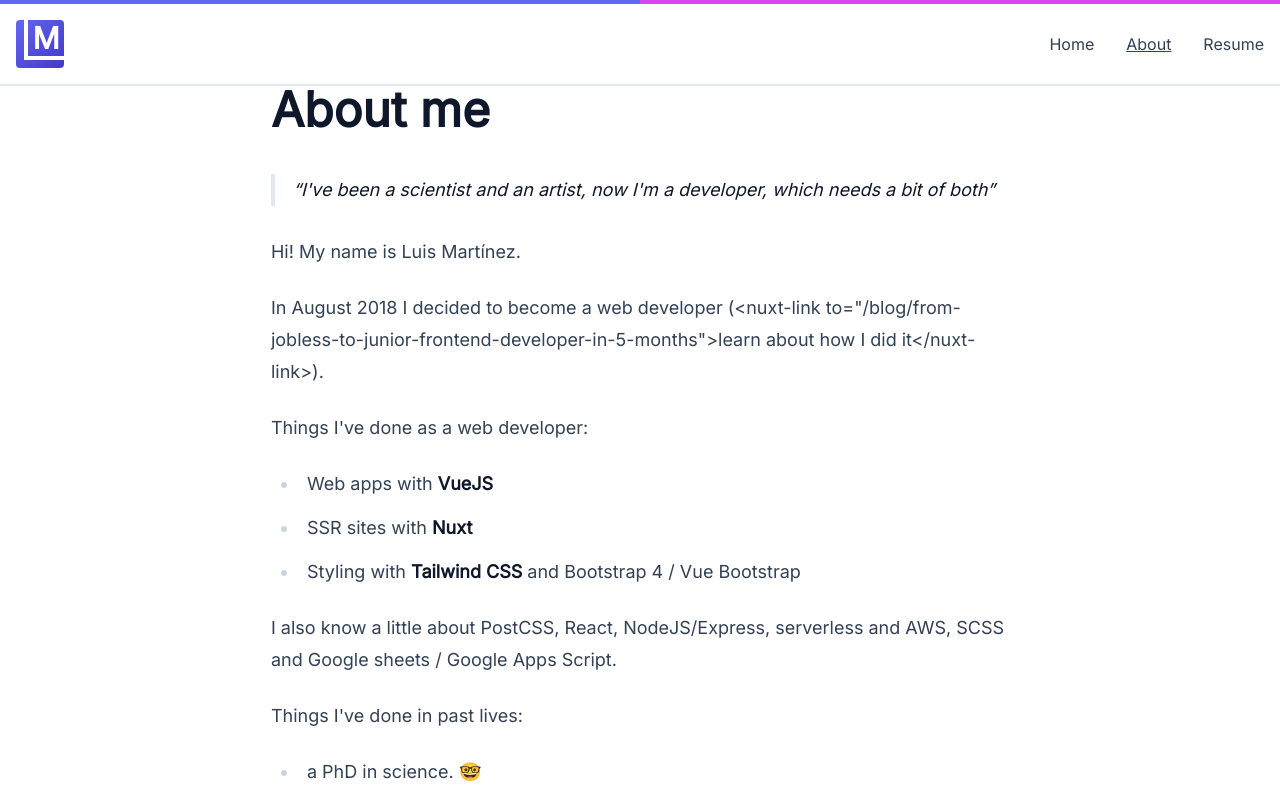
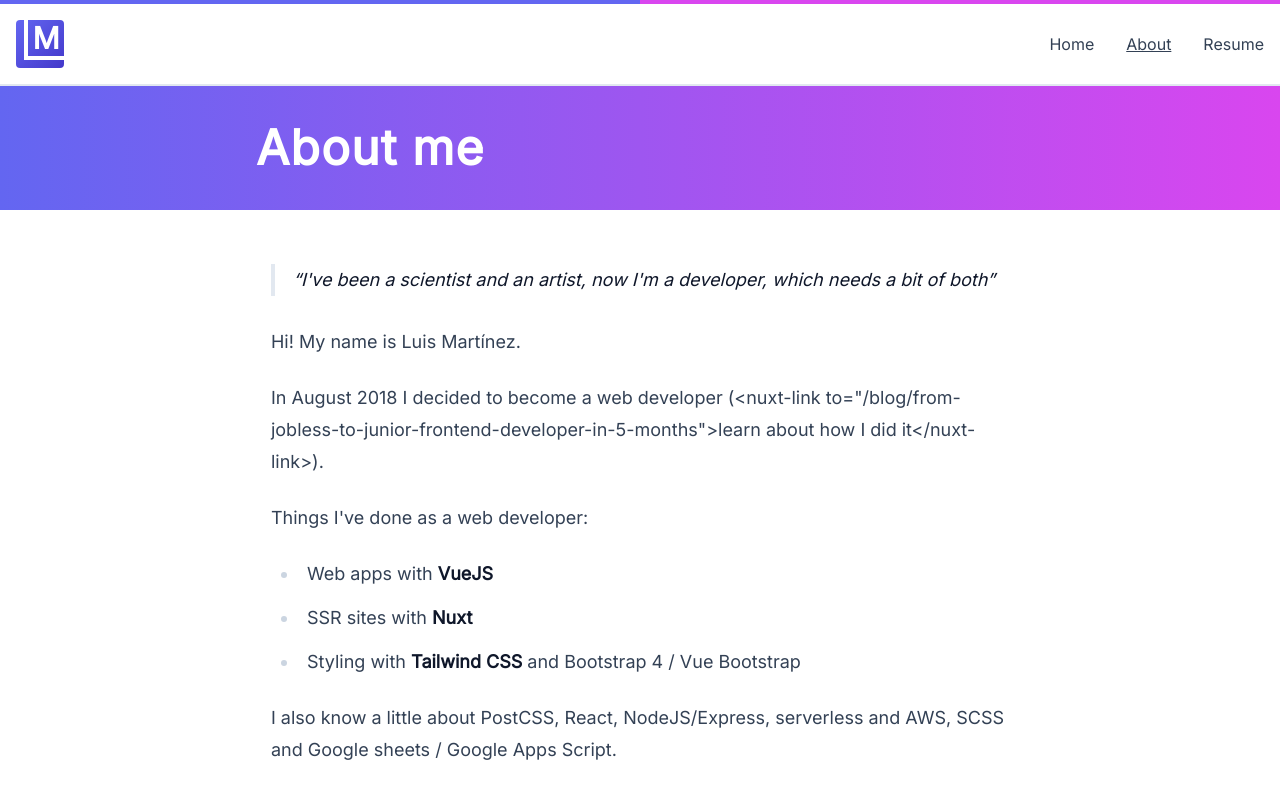
Before and after one commit to luismartinezs/luis-martinez-next-site, a Next.js app: page /about in a window 1280 px wide. Shown: the top 796 px of the page. Built offline with nearby package versions, Linux system fonts and the light colour scheme; no server answers; what @storyblok/react would draw is missing.

Commit message:
feat: unified layout across pages

```diff
--- a/blocks/CloudinaryImage.tsx
+++ b/blocks/CloudinaryImage.tsx
@@ -7,7 +7,7 @@ const CloudinaryImage = ({ blok }) => {
   let { src, alt } = blok;
   const hostUrl = `https://res.cloudinary.com/dicyllvry/image/upload/q_100/luis-martinez`;
   return (
-    <BlockWrapper width="text">
+    <BlockWrapper width="text" noPadding>
       <div {...storyblokEditable(blok)} key={blok._uid}>
         <img
           src={`${hostUrl}/${src}`}
--- a/blocks/HeroTitle.tsx
+++ b/blocks/HeroTitle.tsx
@@ -10,7 +10,7 @@ const HeroTitle = ({ blok, postTitle }) => {
     }
   }, [heroRef]);
 
-  const _title = blok.title || postTitle;
+  const _title = blok?.title || postTitle;
 
   return (
     <div ref={wrapperRef}>
--- a/blocks/RichText.tsx
+++ b/blocks/RichText.tsx
@@ -4,7 +4,7 @@ import BlockWrapper from "components/BlockWrapper";
 
 const RichText = ({ blok }) => {
   return (
-    <BlockWrapper width="text">
+    <BlockWrapper width="text" noPadding>
       <div {...storyblokEditable(blok)} key={blok._uid}>
         <RichTextRenderer richTextContent={blok.content} />
       </div>
--- a/blocks/YoutubeVideo.tsx
+++ b/blocks/YoutubeVideo.tsx
@@ -14,7 +14,7 @@ const YoutubeVideo = ({ blok }) => {
 
   return (
     <ClientOnly>
-      <BlockWrapper width="text">
+      <BlockWrapper width="text" noPadding>
         <div {...storyblokEditable(blok)} key={blok._uid}>
           <div className="max-w-3xl mx-auto">
             <iframe
--- a/components/BlockWrapper.tsx
+++ b/components/BlockWrapper.tsx
@@ -1,16 +1,25 @@
 import type { BlockWidth } from "types/types";
 import WidthWrapper from "./WidthWrapper";
+import SectionWrapper from "./SectionWrapper";
 import type { PropsWithChildren } from "types/types";
 
 type BlockWrapperProps = {
   width?: BlockWidth;
+  noPadding?: boolean;
+  yPadding?: "sm" | "md" | "lg" | "xl";
 };
 
 const BlockWrapper: React.FC<PropsWithChildren & BlockWrapperProps> = ({
   children,
   width = "block",
+  noPadding = false,
+  yPadding = "md",
 }) => {
-  return <WidthWrapper width={width}>{children}</WidthWrapper>;
+  return (
+    <SectionWrapper noPadding={noPadding} size={yPadding}>
+      <WidthWrapper width={width}>{children}</WidthWrapper>
+    </SectionWrapper>
+  );
 };
 
 export default BlockWrapper;
--- /dev/null
+++ b/components/PostsGrid.tsx
@@ -0,0 +1,22 @@
+import PostThumbnail from "components/PostThumbnail";
+import BlockWrapper from "components/BlockWrapper";
+
+const PostsGrid = ({ posts }) => {
+  return (
+    <BlockWrapper>
+      <h2 className="text-3xl font-semibold text-gray-800">Blog posts</h2>
+      <ul className="grid grid-cols-1 md:grid-cols-3 lg:grid-cols-4 mt-6 gap-4">
+        {posts.map(({ slug, content: { postTitle, featuredImage } }) => (
+          <PostThumbnail
+            key={slug}
+            slug={slug}
+            title={postTitle}
+            image={featuredImage}
+          />
+        ))}
+      </ul>
+    </BlockWrapper>
+  );
+};
+
+export default PostsGrid;
--- /dev/null
+++ b/components/SectionWrapper.tsx
@@ -0,0 +1,17 @@
+// adds vertical padding to a section
+
+const SectionWrapper = ({ children, noPadding = false, size = "md" }) => {
+  const baseClass = "section-wrapper";
+  const sizeMap = {
+    sm: "py-4",
+    md: "py-6",
+    lg: "py-10",
+    xl: "py-16",
+  };
+
+  const classes = `${baseClass} ${noPadding ? "" : sizeMap[size]}`;
+
+  return <div className={classes}>{children}</div>;
+};
+
+export default SectionWrapper;
--- a/content/about.md
+++ b/content/about.md
@@ -1,8 +1,6 @@
 ---
 title: About me - Luis Martinez Web Developer
 ---
-
-# About me
 
 > I've been a scientist and an artist, now I'm a developer, which needs a bit of both
 
--- a/pages/about.tsx
+++ b/pages/about.tsx
@@ -1,5 +1,7 @@
 import { getMarkdownContent } from "lib/markdown";
 import MarkdownContent from "components/MarkdownContent";
+import BlockWrapper from "components/BlockWrapper";
+import HeroTitle from "blocks/HeroTitle";
 
 export async function getStaticProps() {
   return {
@@ -8,7 +10,16 @@ export async function getStaticProps() {
 }
 
 const ResumePage = ({ frontmatter, content }) => {
-  return <MarkdownContent frontmatter={frontmatter} content={content} />;
+  return (
+    <div>
+      <div className="prose custom-prose">
+        <HeroTitle postTitle="About me" />
+      </div>
+      <BlockWrapper>
+        <MarkdownContent frontmatter={frontmatter} content={content} />
+      </BlockWrapper>
+    </div>
+  );
 };
 
 export default ResumePage;
--- a/pages/index.tsx
+++ b/pages/index.tsx
@@ -2,8 +2,7 @@ import type { NextPage } from "next";
 import Head from "next/head";
 import { useStoryblokState } from "@storyblok/react";
 import { getAllPosts } from "lib/storyblok";
-import PostThumbnail from "components/PostThumbnail";
-import WidthWrapper from "components/WidthWrapper";
+import PostsGrid from "components/PostsGrid";
 
 export async function getStaticProps() {
   const { posts } = await getAllPosts();
@@ -28,19 +27,7 @@ const Home: NextPage = ({ posts }) => {
         <meta name="description" content="Luis Martinez - Web Developer" />
         <link rel="icon" href="/favicon.ico" />
       </Head>
-      <WidthWrapper>
-        <h2 className="text-3xl font-semibold text-gray-800">Blog posts</h2>
-        <ul className="grid grid-cols-1 md:grid-cols-3 lg:grid-cols-4 mt-6 gap-4">
-          {posts.map(({ slug, content: { postTitle, featuredImage } }) => (
-            <PostThumbnail
-              key={slug}
-              slug={slug}
-              title={postTitle}
-              image={featuredImage}
-            />
-          ))}
-        </ul>
-      </WidthWrapper>
+      <PostsGrid posts={posts} />
     </div>
   );
 };
--- a/pages/resume.tsx
+++ b/pages/resume.tsx
@@ -1,5 +1,7 @@
 import { getMarkdownContent } from "lib/markdown";
 import MarkdownContent from "components/MarkdownContent";
+import BlockWrapper from "components/BlockWrapper";
+import HeroTitle from "blocks/HeroTitle";
 
 export async function getStaticProps() {
   return {
@@ -8,7 +10,16 @@ export async function getStaticProps() {
 }
 
 const ResumePage = ({ frontmatter, content }) => {
-  return <MarkdownContent frontmatter={frontmatter} content={content} />;
+  return (
+    <div>
+      <div className="prose custom-prose">
+        <HeroTitle postTitle="Resume" />
+      </div>
+      <BlockWrapper>
+        <MarkdownContent frontmatter={frontmatter} content={content} />
+      </BlockWrapper>
+    </div>
+  );
 };
 
 export default ResumePage;
```
Also changed, not shown: content/resume.md (+0 -2 lines).
